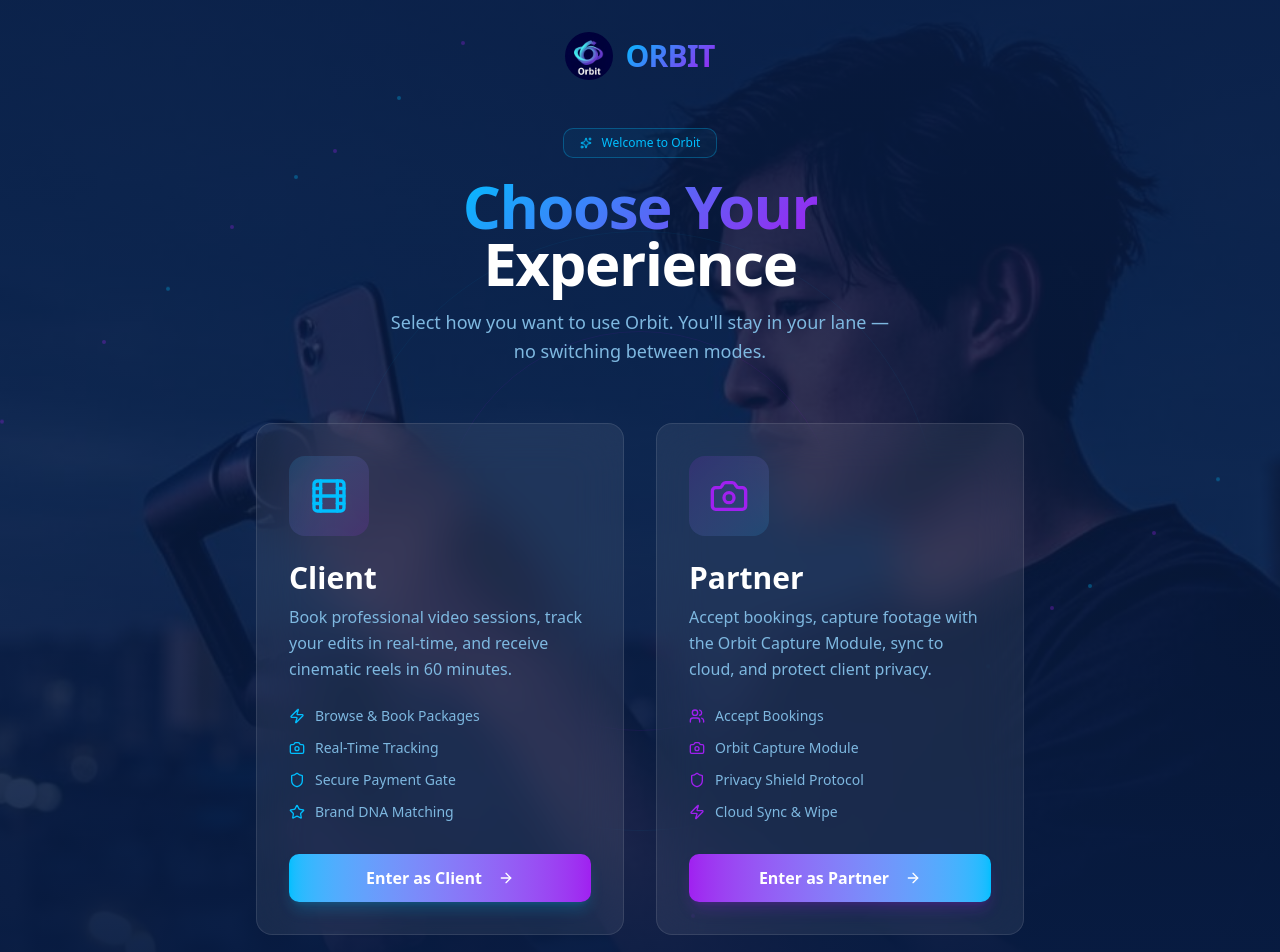
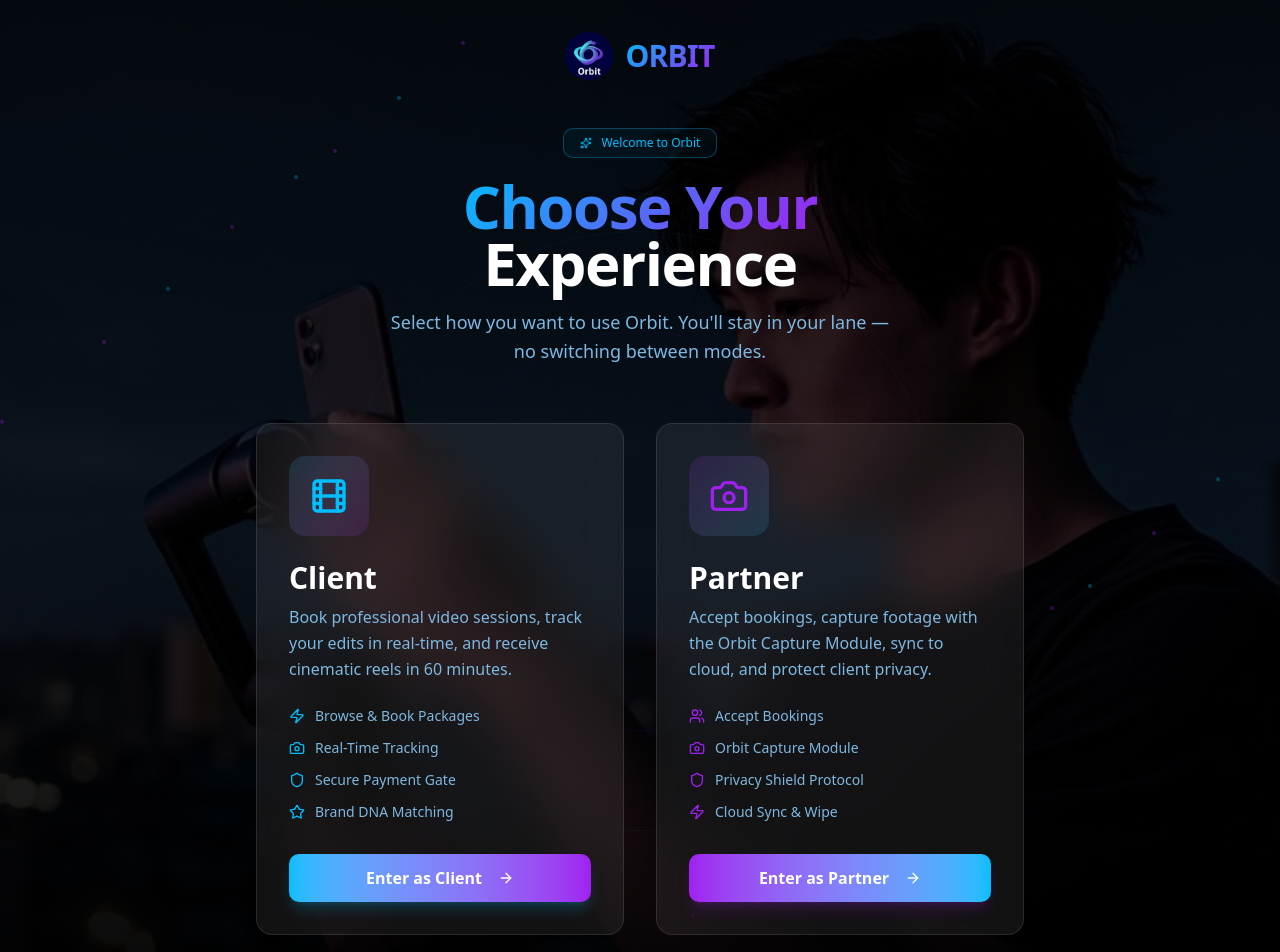
Before and after one commit to orbit-quickcontent/Orbit, a Next.js app: page / in a window 1280 px wide. Shown: the top 952 px of the page. Built offline with nearby package versions, Linux system fonts and the light colour scheme.

Commit message:
6c4d75f6-fb6c-4659-80bd-60fa20cee9eb

```diff
--- a/src/app/globals.css
+++ b/src/app/globals.css
@@ -1,14 +1,9 @@
 /**
- * ⚪ APP ENTRY | Global Styles
+ * Orbit - Global Styles
  *
- * Tailwind CSS v4 configuration with Orbit brand theme:
- * - Space Navy (#081C43) background + Orbit Gradient (#00BFFF → #A020F0)
- * - Custom utility classes: orbit-card, orbit-glow, text-gradient-orbit
- * - Custom animations: orbit-spin, float, pulse-ring, data-stream, shimmer
- * - Custom scrollbar styling
- *
- * Used by: layout.tsx (global import)
- * Category: App Entry
+ * Black background + Orbit Gradient (#00BFFF → #A020F0)
+ * Glassmorphism cards with backdrop blur on black bg
+ * Custom animations and scrollbar styling
  */
 
 @import "tailwindcss";
@@ -54,83 +49,83 @@
   --radius-md: calc(var(--radius) - 2px);
   --radius-lg: var(--radius);
   --radius-xl: calc(var(--radius) + 4px);
-  /* Orbit Brand: Space Navy + Orbit Gradient */
-  --color-space-navy: #081C43;
-  --color-space-navy-light: #0A2860;
-  --color-space-navy-lighter: #0D3270;
+  /* Orbit Brand: Black bg + Orbit Gradient */
+  --color-space-navy: #000000;
+  --color-space-navy-light: #0A0A0A;
+  --color-space-navy-lighter: #111111;
   --color-orbit-cyan: #00BFFF;
   --color-orbit-purple: #A020F0;
-  --color-orbit-card: #0A2860;
-  --color-orbit-border: #123566;
-  --color-orbit-muted: #1A4480;
+  --color-orbit-card: #0A0A0A;
+  --color-orbit-border: #1A1A2E;
+  --color-orbit-muted: #1A1A2E;
 }
 
 :root {
   --radius: 0.75rem;
-  --background: #081C43;
+  --background: #000000;
   --foreground: #FFFFFF;
-  --card: #0A2860;
+  --card: #0A0A0A;
   --card-foreground: #FFFFFF;
-  --popover: #0A2860;
+  --popover: #0A0A0A;
   --popover-foreground: #FFFFFF;
   --primary: #00BFFF;
-  --primary-foreground: #081C43;
-  --secondary: #0D3270;
+  --primary-foreground: #000000;
+  --secondary: #111111;
   --secondary-foreground: #FFFFFF;
-  --muted: #0D3270;
+  --muted: #111111;
   --muted-foreground: #7EB8E0;
   --accent: #A020F0;
   --accent-foreground: #FFFFFF;
   --destructive: #FF4444;
-  --border: #123566;
-  --input: #0D3270;
+  --border: #1A1A2E;
+  --input: #111111;
   --ring: #00BFFF;
   --chart-1: #00BFFF;
   --chart-2: #A020F0;
   --chart-3: #00E5FF;
   --chart-4: #C77DFF;
   --chart-5: #7EB8E0;
-  --sidebar: #061435;
+  --sidebar: #050505;
   --sidebar-foreground: #FFFFFF;
   --sidebar-primary: #00BFFF;
-  --sidebar-primary-foreground: #081C43;
-  --sidebar-accent: #0D3270;
+  --sidebar-primary-foreground: #000000;
+  --sidebar-accent: #111111;
   --sidebar-accent-foreground: #FFFFFF;
-  --sidebar-border: #123566;
+  --sidebar-border: #1A1A2E;
   --sidebar-ring: #00BFFF;
 }
 
 .dark {
-  --background: #081C43;
+  --background: #000000;
   --foreground: #FFFFFF;
-  --card: #0A2860;
+  --card: #0A0A0A;
   --card-foreground: #FFFFFF;
-  --popover: #0A2860;
+  --popover: #0A0A0A;
   --popover-foreground: #FFFFFF;
   --primary: #00BFFF;
-  --primary-foreground: #081C43;
-  --secondary: #0D3270;
+  --primary-foreground: #000000;
+  --secondary: #111111;
   --secondary-foreground: #FFFFFF;
-  --muted: #0D3270;
+  --muted: #111111;
   --muted-foreground: #7EB8E0;
   --accent: #A020F0;
   --accent-foreground: #FFFFFF;
   --destructive: #FF4444;
-  --border: #123566;
-  --input: #0D3270;
+  --border: #1A1A2E;
+  --input: #111111;
   --ring: #00BFFF;
   --chart-1: #00BFFF;
   --chart-2: #A020F0;
   --chart-3: #00E5FF;
   --chart-4: #C77DFF;
   --chart-5: #7EB8E0;
-  --sidebar: #061435;
+  --sidebar: #050505;
   --sidebar-foreground: #FFFFFF;
   --sidebar-primary: #00BFFF;
-  --sidebar-primary-foreground: #081C43;
-  --sidebar-accent: #0D3270;
+  --sidebar-primary-foreground: #000000;
+  --sidebar-accent: #111111;
   --sidebar-accent-foreground: #FFFFFF;
-  --sidebar-border: #123566;
+  --sidebar-border: #1A1A2E;
   --sidebar-ring: #00BFFF;
 }
 
@@ -148,29 +143,29 @@
   width: 6px;
 }
 ::-webkit-scrollbar-track {
-  background: #061435;
+  background: #050505;
 }
 ::-webkit-scrollbar-thumb {
-  background: #1A4480;
+  background: #1A1A2E;
   border-radius: 3px;
 }
 ::-webkit-scrollbar-thumb:hover {
-  background: #2A5490;
+  background: #2A2A3E;
 }
 
-/* Orbit Card — Higher opacity to prevent text overlap */
+/* Orbit Card — Glassmorphism on black bg */
 .orbit-card {
-  background: rgba(10, 40, 96, 0.88);
+  background: rgba(10, 10, 10, 0.85);
   backdrop-filter: blur(20px);
   -webkit-backdrop-filter: blur(20px);
-  border: 1px solid rgba(0, 191, 255, 0.15);
+  border: 1px solid rgba(0, 191, 255, 0.12);
 }
 
 .orbit-card-strong {
-  background: rgba(10, 40, 96, 0.95);
+  background: rgba(10, 10, 10, 0.95);
   backdrop-filter: blur(28px);
   -webkit-backdrop-filter: blur(28px);
-  border: 1px solid rgba(0, 191, 255, 0.22);
+  border: 1px solid rgba(0, 191, 255, 0.2);
 }
 
 /* Orbit Gradient glow */
@@ -188,16 +183,6 @@
   -webkit-background-clip: text;
   -webkit-text-fill-color: transparent;
   background-clip: text;
-}
-
-/* Animated gradient border */
-@keyframes orbit-border-glow {
-  0%, 100% { border-color: rgba(0, 191, 255, 0.2); }
-  50% { border-color: rgba(160, 32, 240, 0.4); }
-}
-
-.animate-orbit-border {
-  animation: orbit-border-glow 3s ease-in-out infinite;
 }
 
 /* Pulse ring animation */
@@ -230,17 +215,6 @@
   animation: float 4s ease-in-out infinite;
 }
 
-/* Fluid Wave animation */
-@keyframes fluid-wave {
-  0% { transform: translateX(-100%) scaleX(1); }
-  50% { transform: translateX(0%) scaleX(1.1); }
-  100% { transform: translateX(100%) scaleX(1); }
-}
-
-.animate-fluid-wave {
-  animation: fluid-wave 8s ease-in-out infinite;
-}
-
 /* Gradient data stream animation */
 @keyframes data-stream {
   0% { background-position: 0% 50%; }
@@ -254,18 +228,6 @@
   animation: data-stream 3s ease-in-out infinite;
 }
 
-/* Shimmer effect with orbit gradient */
-@keyframes shimmer-orbit {
-  0% { background-position: -200% 0; }
-  100% { background-position: 200% 0; }
-}
-
-.animate-shimmer-orbit {
-  background: linear-gradient(90deg, transparent 0%, rgba(0, 191, 255, 0.08) 50%, transparent 100%);
-  background-size: 200% 100%;
-  animation: shimmer-orbit 3s ease-in-out infinite;
-}
-
 /* Hide scrollbar for horizontal scroll areas */
 .scrollbar-hide {
   -ms-overflow-style: none;
@@ -275,35 +237,15 @@
   display: none;
 }
 
-/* Smooth page transitions */
-@keyframes slide-up-fade {
-  0% { opacity: 0; transform: translateY(12px); }
-  100% { opacity: 1; transform: translateY(0); }
-}
-
-.animate-slide-up-fade {
-  animation: slide-up-fade 0.4s ease-out forwards;
-}
-
 /* ─── Floating Navigation Pill ──────────────────────────────────────────────── */
 .orbit-nav-pill {
-  background: rgba(8, 28, 67, 0.75);
+  background: rgba(5, 5, 5, 0.75);
   backdrop-filter: blur(28px) saturate(1.4);
   -webkit-backdrop-filter: blur(28px) saturate(1.4);
   border: 1px solid rgba(0, 191, 255, 0.12);
   border-radius: 28px;
   box-shadow:
-    0 -4px 24px rgba(0, 0, 0, 0.3),
-    0 8px 32px rgba(0, 191, 255, 0.08),
+    0 -4px 24px rgba(0, 0, 0, 0.4),
+    0 8px 32px rgba(0, 191, 255, 0.06),
     inset 0 1px 0 rgba(255, 255, 255, 0.04);
 }
-
-/* FAB pulse animation */
-@keyframes fab-pulse {
-  0%, 100% { box-shadow: 0 0 0 0 rgba(0, 191, 255, 0.4); }
-  50% { box-shadow: 0 0 0 8px rgba(0, 191, 255, 0); }
-}
-
-.animate-fab-pulse {
-  animation: fab-pulse 2.5s ease-in-out infinite;
-}
--- a/src/app/layout.tsx
+++ b/src/app/layout.tsx
@@ -56,7 +56,7 @@ export const viewport: Viewport = {
   maximumScale: 1,
   userScalable: false,
   viewportFit: "cover",
-  themeColor: "#081C43",
+  themeColor: "#000000",
 };
 
 export default function RootLayout({
@@ -74,8 +74,8 @@ export default function RootLayout({
           position="top-right"
           toastOptions={{
             style: {
-              background: "#0A2860",
-              border: "1px solid #123566",
+              background: "#0A0A0A",
+              border: "1px solid #1A1A2E",
               color: "#FFFFFF",
             },
           }}
--- a/src/app/page.tsx
+++ b/src/app/page.tsx
@@ -54,7 +54,7 @@ export default function OrbitApp() {
   // Before hydration, show a blank loading state to avoid flicker
   if (!_hydrated) {
     return (
-      <div className="fixed inset-0 z-[200] flex items-center justify-center bg-[#081C43]">
+      <div className="fixed inset-0 z-[200] flex items-center justify-center bg-[#000000]">
         <div className="flex flex-col items-center gap-4">
           <div className="w-16 h-16 rounded-full border-2 border-orbit-cyan/30 border-t-orbit-cyan animate-spin" />
           <p className="text-xs text-muted-foreground/40 tracking-widest uppercase">Orbit</p>
--- a/src/client/frontend/dashboard-home.tsx
+++ b/src/client/frontend/dashboard-home.tsx
@@ -535,7 +535,7 @@ export function DashboardHome() {
               </p>
               <Button
                 onClick={() => setCurrentView("packages")}
-                className="bg-white text-[#081C43] hover:bg-white/90 font-bold shadow-lg"
+                className="bg-white text-[#000000] hover:bg-white/90 font-bold shadow-lg"
               >
                 <Zap className="w-4 h-4 mr-2" />
                 Book a Session
--- a/src/client/frontend/package-dashboard.tsx
+++ b/src/client/frontend/package-dashboard.tsx
@@ -214,7 +214,7 @@ export function PackageDashboard() {
 
             {/* Detail Sheet */}
             <motion.div
-              className="relative w-full sm:max-w-lg max-h-[90vh] overflow-y-auto bg-[#0B1E3D] border-t sm:border border-orbit-border sm:rounded-2xl rounded-t-2xl shadow-2xl"
+              className="relative w-full sm:max-w-lg max-h-[90vh] overflow-y-auto bg-[#0A0A0A] border-t sm:border border-orbit-border sm:rounded-2xl rounded-t-2xl shadow-2xl"
               initial={{ y: "100%" }}
               animate={{ y: 0 }}
               exit={{ y: "100%" }}
@@ -323,7 +323,7 @@ export function PackageDashboard() {
                       <p className="text-xs text-muted-foreground">Sample {selectedDetail.name} Edit</p>
                     </div>
                     {/* Decorative gradient overlay */}
-                    <div className="absolute bottom-0 inset-x-0 h-16 bg-gradient-to-t from-[#0B1E3D] to-transparent" />
+                    <div className="absolute bottom-0 inset-x-0 h-16 bg-gradient-to-t from-[#0A0A0A] to-transparent" />
                   </div>
                 </div>
 
--- a/src/client/frontend/profile-view.tsx
+++ b/src/client/frontend/profile-view.tsx
@@ -290,7 +290,7 @@ export function ProfileView() {
               "text-3xl sm:text-4xl"
             )}
             {/* Online indicator */}
-            <div className="absolute bottom-1 right-1 w-4 h-4 rounded-full bg-green-400 border-2 border-[#0A2860]" />
+            <div className="absolute bottom-1 right-1 w-4 h-4 rounded-full bg-green-400 border-2 border-[#000000]" />
           </div>
 
           {/* Info */}
@@ -582,7 +582,7 @@ export function ProfileView() {
                       onClick={() => setEditAvatar(i)}
                       className={`w-7 h-7 rounded-full bg-gradient-to-br ${color} transition-all duration-200 ${
                         editAvatar === i
-                          ? "scale-125 ring-2 ring-white/50 ring-offset-2 ring-offset-[#0A2860]"
+                          ? "scale-125 ring-2 ring-white/50 ring-offset-2 ring-offset-[#000000]"
                           : "opacity-50 hover:opacity-100 hover:scale-110"
                       }`}
                     />
--- a/src/partner/frontend/map-navigation.tsx
+++ b/src/partner/frontend/map-navigation.tsx
@@ -56,7 +56,7 @@ export function MapNavigation({ booking, onArrived }: MapNavigationProps) {
               <feMerge><feMergeNode in="blur" /><feMergeNode in="SourceGraphic" /></feMerge>
             </filter>
           </defs>
-          <rect width="600" height="320" fill="#081C43" />
+          <rect width="600" height="320" fill="#000000" />
           <rect width="600" height="320" fill="url(#grid)" />
           <rect width="600" height="320" fill="url(#gridLarge)" />
 
--- a/src/partner/frontend/partner-navbar.tsx
+++ b/src/partner/frontend/partner-navbar.tsx
@@ -69,7 +69,7 @@ export function PartnerNavbar() {
 
   return (
     <header className="sticky top-0 z-50">
-      <div className="bg-[#081C43] border-b border-white/[0.06]">
+      <div className="bg-[#000000] border-b border-white/[0.06]">
         <div className="max-w-7xl mx-auto px-4 sm:px-6 lg:px-8">
           <div className="flex items-center justify-between py-4 sm:py-5">
             {/* Left: Avatar + Greeting */}
@@ -78,7 +78,7 @@ export function PartnerNavbar() {
                 <div className="transition-transform duration-200 group-hover:scale-105 group-active:scale-95">
                   {renderAvatar("w-11 h-11 sm:w-12 sm:h-12", "text-sm sm:text-base")}
                 </div>
-                <div className={`absolute bottom-0 right-0 w-3 h-3 sm:w-3.5 sm:h-3.5 rounded-full border-2 border-[#0A2860] ${user.isOnline ? "bg-green-400" : "bg-gray-400"}`} />
+                <div className={`absolute bottom-0 right-0 w-3 h-3 sm:w-3.5 sm:h-3.5 rounded-full border-2 border-[#000000] ${user.isOnline ? "bg-green-400" : "bg-gray-400"}`} />
               </button>
 
               <div>
@@ -171,7 +171,7 @@ export function PartnerNavbar() {
             animate={{ opacity: 1, y: 0, scale: 1 }}
             exit={{ opacity: 0, y: -8, scale: 0.95 }}
             transition={{ duration: 0.2 }}
-            className="absolute right-4 sm:right-6 top-20 sm:top-24 w-56 bg-[#0d1f3d]/95 backdrop-blur-xl border border-orbit-border/40 rounded-2xl overflow-hidden shadow-2xl z-[60]"
+            className="absolute right-4 sm:right-6 top-20 sm:top-24 w-56 bg-[#0A0A0A]/95 backdrop-blur-xl border border-orbit-border/40 rounded-2xl overflow-hidden shadow-2xl z-[60]"
           >
             <div className="p-2">
               {hasActiveWork && (
--- a/src/partner/frontend/partner-profile-view.tsx
+++ b/src/partner/frontend/partner-profile-view.tsx
@@ -193,7 +193,7 @@ export function PartnerProfileView() {
         <div className="flex flex-col sm:flex-row items-center gap-6">
           <div className="relative">
             {renderProfileAvatar("w-24 h-24 sm:w-28 sm:h-28", "text-3xl sm:text-4xl")}
-            <div className={`absolute bottom-1 right-1 w-4 h-4 rounded-full border-2 border-[#0A2860] ${user.isOnline ? "bg-green-400" : "bg-gray-400"}`} />
+            <div className={`absolute bottom-1 right-1 w-4 h-4 rounded-full border-2 border-[#000000] ${user.isOnline ? "bg-green-400" : "bg-gray-400"}`} />
           </div>
 
           <div className="flex-1 text-center sm:text-left">
@@ -293,7 +293,7 @@ export function PartnerProfileView() {
                       key={i}
                       onClick={() => setEditAvatar(i)}
                       className={`w-7 h-7 rounded-full bg-gradient-to-br ${color} transition-all duration-200 ${
-                        editAvatar === i ? "scale-125 ring-2 ring-white/50 ring-offset-2 ring-offset-[#0A2860]" : "opacity-50 hover:opacity-100 hover:scale-110"
+                        editAvatar === i ? "scale-125 ring-2 ring-white/50 ring-offset-2 ring-offset-[#000000]" : "opacity-50 hover:opacity-100 hover:scale-110"
                       }`}
                     />
                   ))}
--- a/src/shared/frontend/splash-screen.tsx
+++ b/src/shared/frontend/splash-screen.tsx
@@ -62,7 +62,7 @@ export default function SplashScreen({ onComplete }: SplashScreenProps) {
           initial={{ opacity: 1 }}
           exit={{ opacity: 0 }}
           transition={{ duration: 0.5, ease: "easeInOut" }}
-          className="fixed inset-0 z-[100] flex flex-col items-center justify-center bg-[#081C43]"
+          className="fixed inset-0 z-[100] flex flex-col items-center justify-center bg-[#000000]"
         >
           {/* Subtle background particles */}
           <div className="absolute inset-0 overflow-hidden pointer-events-none">
```
Also changed, not shown: src/client/frontend/client-navbar.tsx (+5 -5 lines), upload/Screenshot 2026-05-31 010501.png (added), 1 other file (tests, documents, lock files or other folders).
